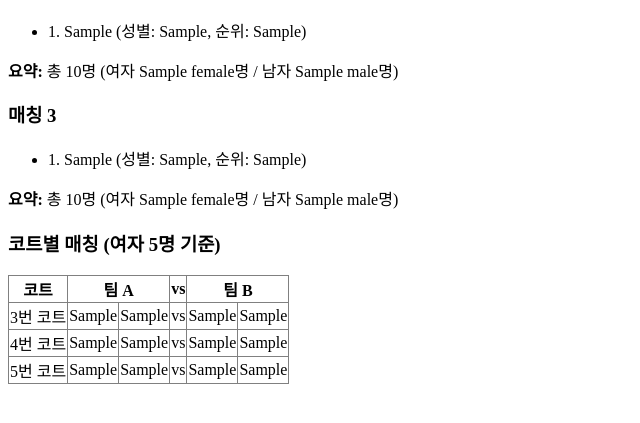
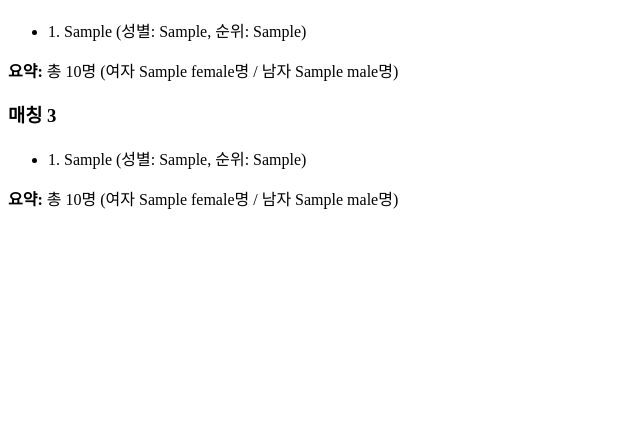
Before and after one commit to trainghost/tennis, a Flask app: template templates/members.html in a window 1280 px wide. Shown: the part 335-758 px from the top of the page, without its empty margins (0-640 px from the left). Run offline with Flask 3, Linux system fonts and the light colour scheme; the template is opened without the code that fills it: most values are stand-ins (such as "Sample title", 1, 10 or a date in 2020); parts of the project's set-up code (start-up, migrations or seed data) failed here and were passed over.

Commit message:
Update members.html

```diff
--- a/templates/members.html
+++ b/templates/members.html
@@ -55,39 +55,6 @@
 </ul>
 <p><strong>요약:</strong> 총 {{ summary_3.total }}명 (여자 {{ summary_3.female }}명 / 남자 {{ summary_3.male }}명)</p>
 
-<h3>코트별 매칭 (여자 5명 기준)</h3>
-<table border="1" style="border-collapse: collapse; text-align: center;">
-    <tr>
-        <th>코트</th>
-        <th colspan="2">팀 A</th>
-        <th>vs</th>
-        <th colspan="2">팀 B</th>
-    </tr>
-    <tr>
-        <td>3번 코트</td>
-        <td>{{ court_3['팀A'][0] }}</td>
-        <td>{{ court_3['팀A'][1] }}</td>
-        <td>vs</td>
-        <td>{{ court_3['팀B'][0] }}</td>
-        <td>{{ court_3['팀B'][1] }}</td>
-    </tr>
-    <tr>
-        <td>4번 코트</td>
-        <td>{{ court_4['팀A'][0] }}</td>
-        <td>{{ court_4['팀A'][1] }}</td>
-        <td>vs</td>
-        <td>{{ court_4['팀B'][0] }}</td>
-        <td>{{ court_4['팀B'][1] }}</td>
-    </tr>
-    <tr>
-        <td>5번 코트</td>
-        <td>{{ court_5['팀A'][0] }}</td>
-        <td>{{ court_5['팀A'][1] }}</td>
-        <td>vs</td>
-        <td>{{ court_5['팀B'][0] }}</td>
-        <td>{{ court_5['팀B'][1] }}</td>
-    </tr>
-</table>
 
 
 </body>
```
